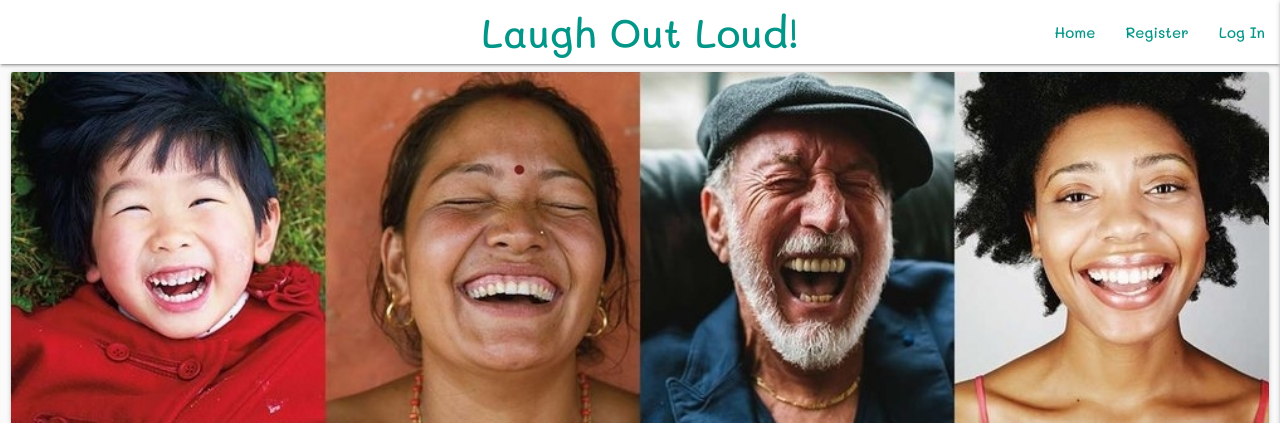
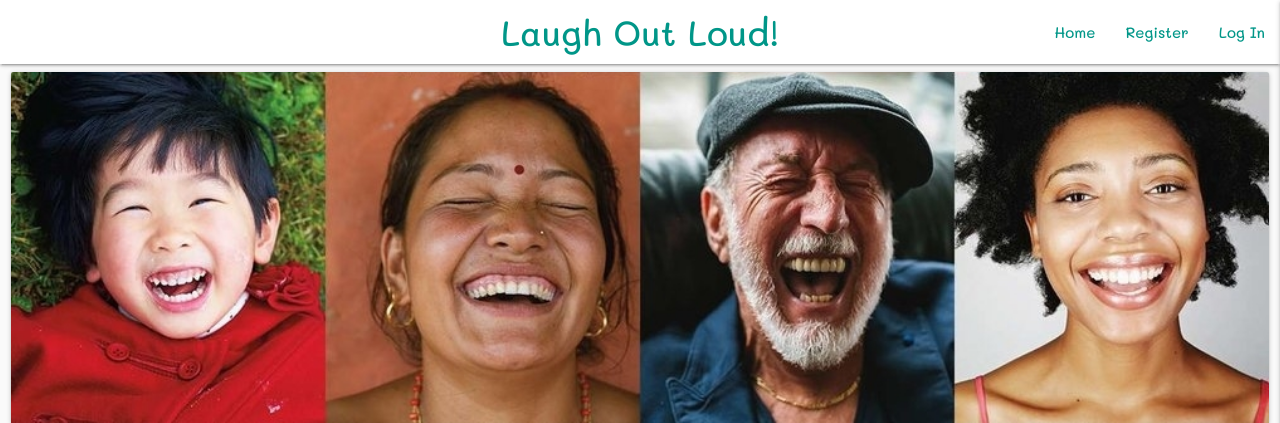
Before and after one commit to karzuin/jokes_library_MS3, a Flask app: page /food_jokes in a window 1280 px wide; the page is wider, and only the part inside the window is pictured. Shown: the top 423 px of that part. Run offline with Flask 2, Linux system fonts and the light colour scheme; data that the repository does not hold is empty; some libraries are stand-ins or nearby versions.

Commit message:
Changed font size of hero text

```diff
--- a/static/css/style.css
+++ b/static/css/style.css
@@ -191,7 +191,7 @@ nav ul a{
 @media only screen and (min-width: 760px) {
 
     #hero-text {
-        font-size: 40px;
+        font-size: 30px;
     }
 
     #searchbox {
@@ -230,7 +230,11 @@ nav ul a{
 
 /* MEDIA QUERIES for Laptops */
 
-@media only screen and (min-width: 1020px) {
+@media only screen and (min-width: 1024px) {
+
+    #hero-text {
+        font-size: 35px;
+    }
 
     .btn-small {
         width: auto;
@@ -260,6 +264,10 @@ nav ul a{
 
 @media only screen and (min-width: 1435px) {
 
+    #hero-text {
+        font-size: 40px;
+    }
+
     #edit-delete {
         margin-left: -30px;
     }
```
